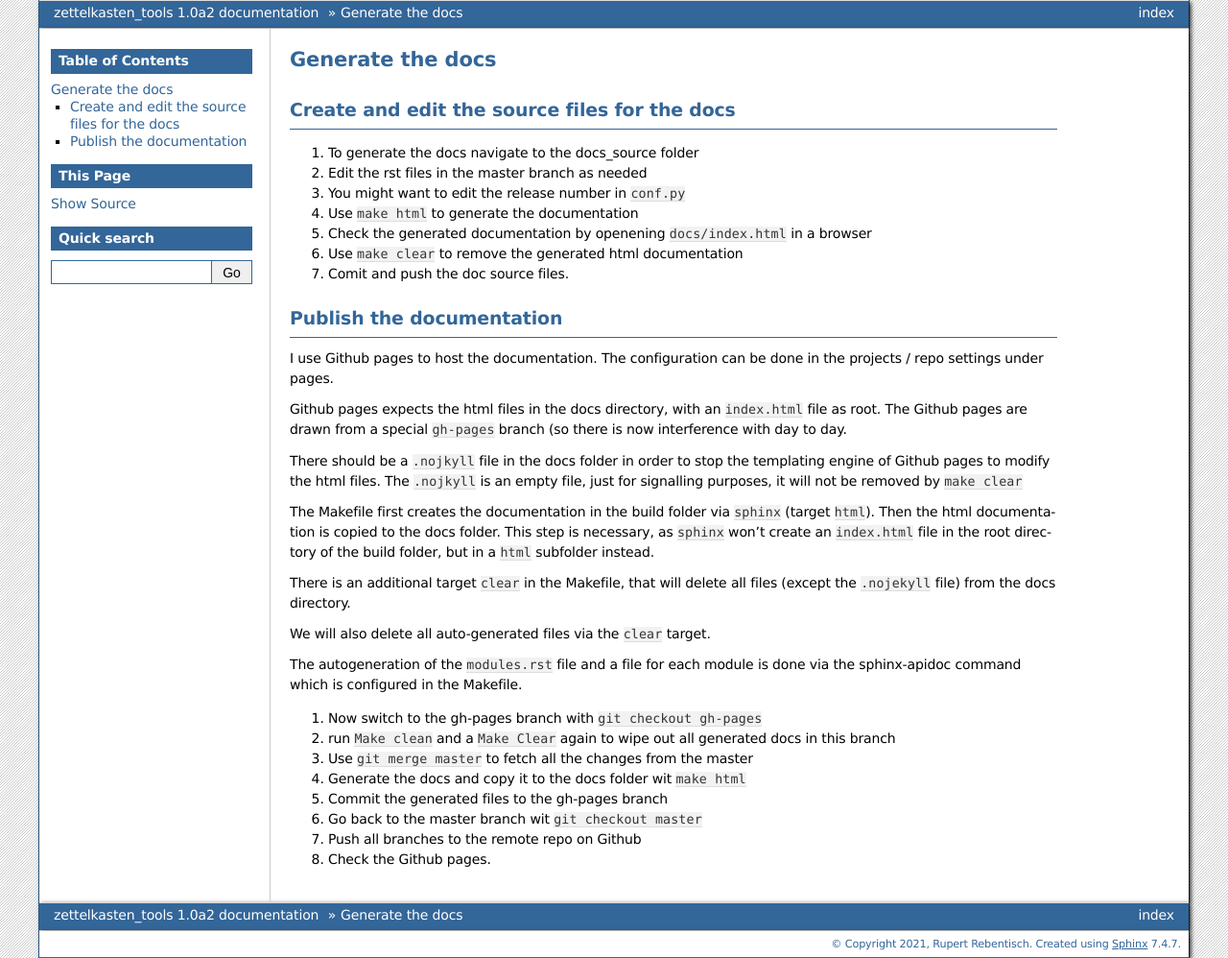
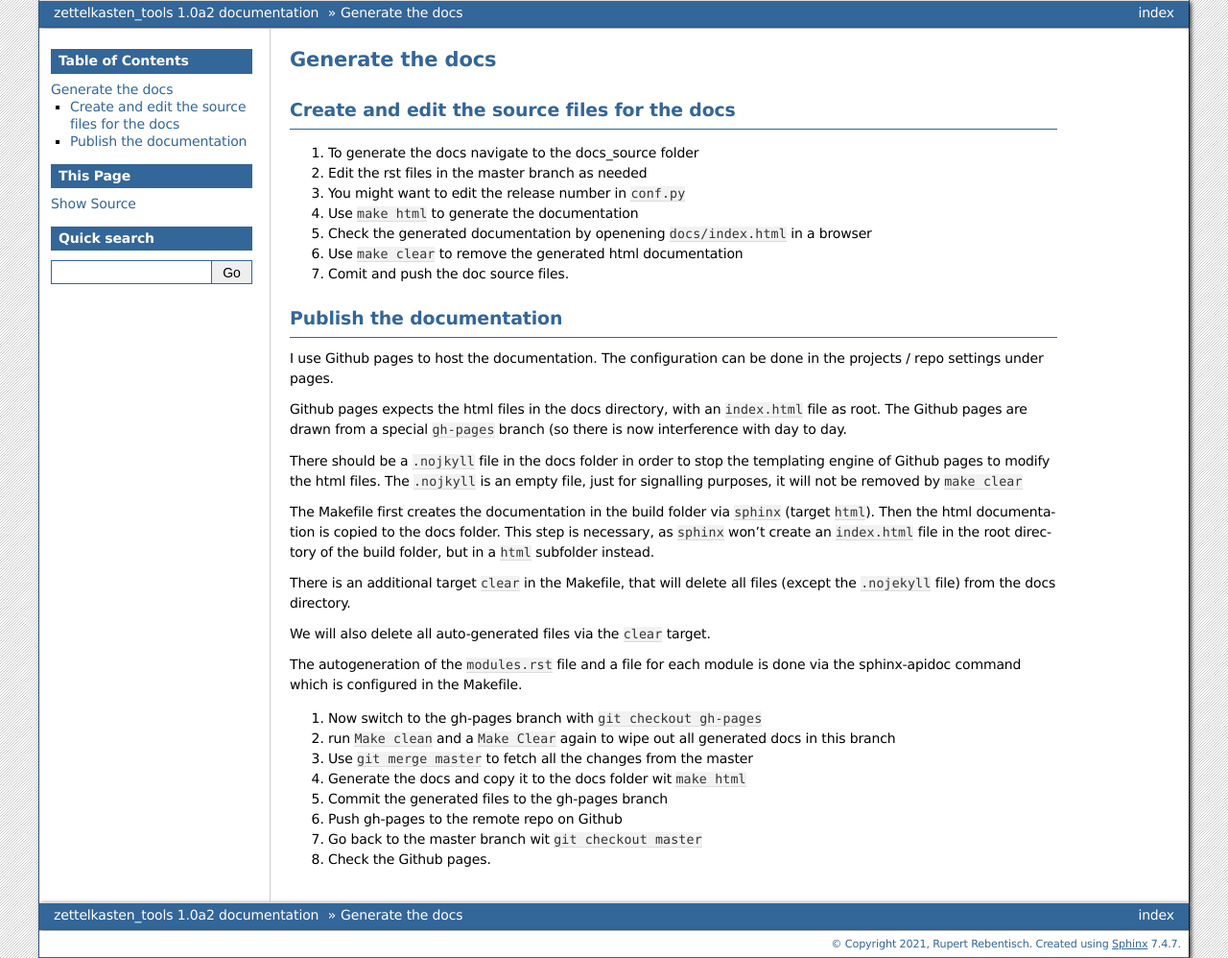
Before and after one commit to rreben/tools4zettelkasten, a Sphinx documentation site: the page built from docs_source/source/generate_docs.rst, in a window 1280 px wide. Shown: the whole page at 96% size. Built offline with Sphinx 7.4.7, drawn with Linux system fonts in a browser that asks for light colours.

Commit message:
correction of documentation

```diff
--- a/docs_source/source/generate_docs.rst
+++ b/docs_source/source/generate_docs.rst
@@ -33,6 +33,6 @@ The autogeneration of the ``modules.rst`` file and a file for each module is don
 3. Use ``git merge master`` to fetch all the changes from the master
 4. Generate the docs and copy it to the docs folder wit ``make html``
 5. Commit the generated files to the gh-pages branch
-6. Go back to the master branch wit ``git checkout master``
-7. Push all branches to the remote repo on Github
+6. Push gh-pages to the remote repo on Github
+7. Go back to the master branch wit ``git checkout master``
 8. Check the Github pages.
```
